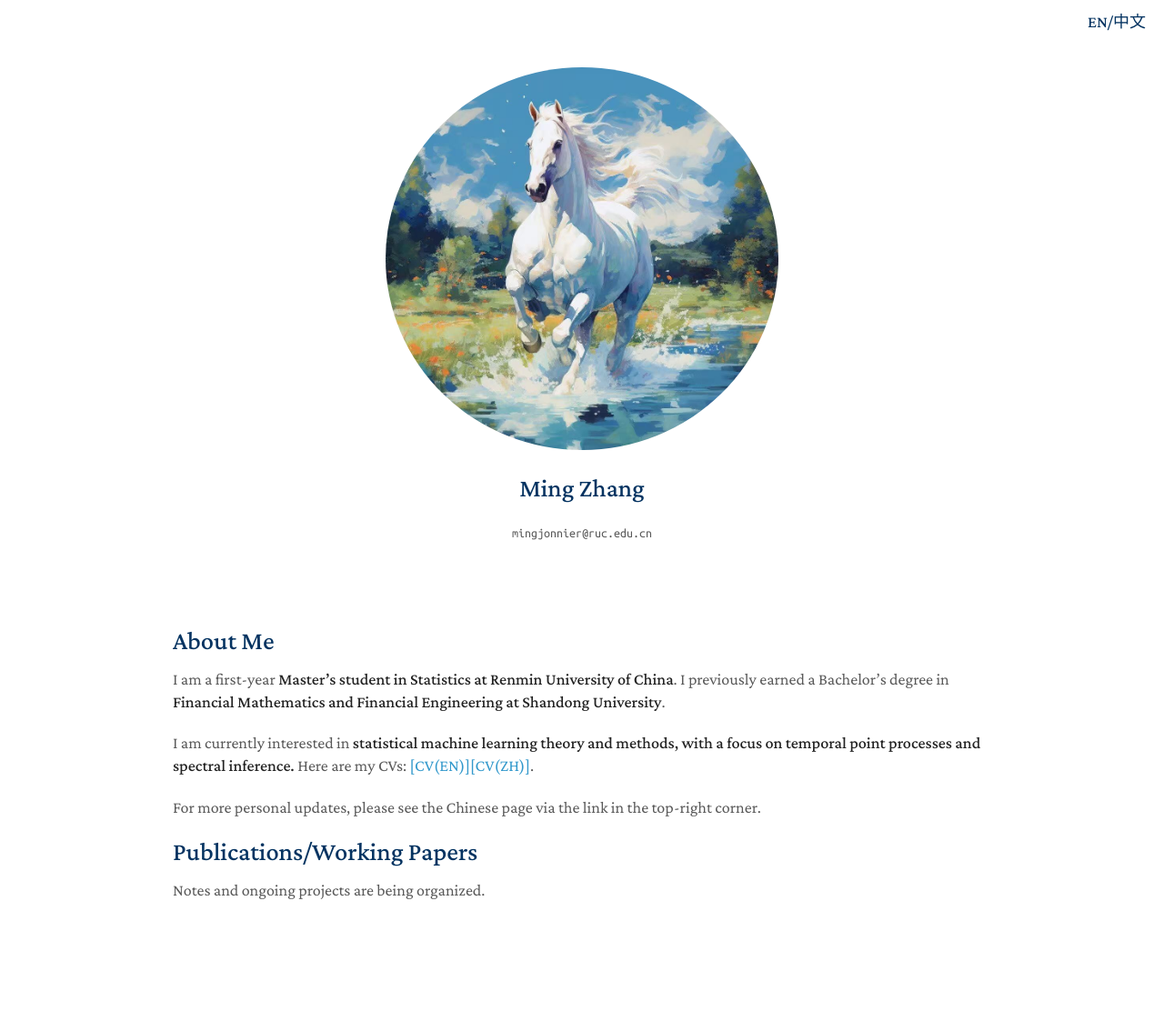
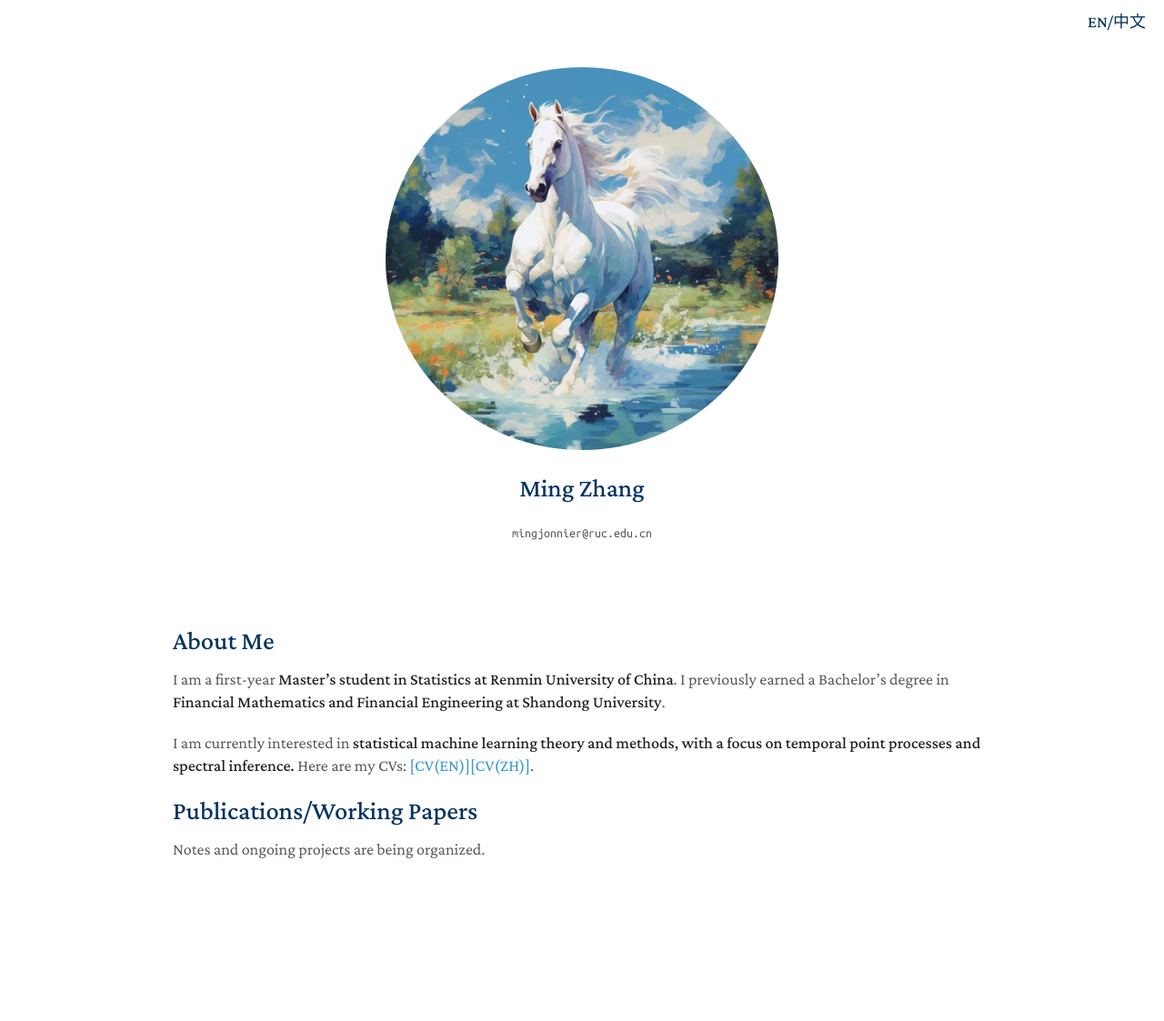
Before and after one commit to zhangming4153/zhangming4153.github.io, a Jekyll site: the page built from en/index.md, in a window 1280 px wide. Shown: the whole page at 91% size. Built offline with Jekyll 4.4.1, drawn with Linux system fonts in a browser that asks for light colours; a style sheet for code colours, icons or effects is not loaded; after the commit the page ends 1078 px from its top, so only the background shows below that.

Commit message:
Update index.md

```diff
--- a/en/index.md
+++ b/en/index.md
@@ -6,9 +6,7 @@ title: Ming Zhang
 
 I am a first-year **Master's student in Statistics at Renmin University of China**. I previously earned a Bachelor's degree in **Financial Mathematics and Financial Engineering at Shandong University**.
 
-I am currently interested in **statistical machine learning theory and methods, with a focus on temporal point processes and spectral inference.** Here are my CVs: [[CV(EN)]](assets/CV_MingZhang_en.pdf)[[CV(ZH)]](assets/CV_MingZhang_cn.pdf).
-
-For more personal updates, please see the Chinese page via the link in the top-right corner.
+I am currently interested in **statistical machine learning theory and methods, with a focus on temporal point processes and spectral inference.** Here are my CVs: [[CV(EN)]](/assets/CV_MingZhang_en.pdf)[[CV(ZH)]](/assets/CV_MingZhang_cn.pdf).
 
 
 ## Publications/Working Papers
```
